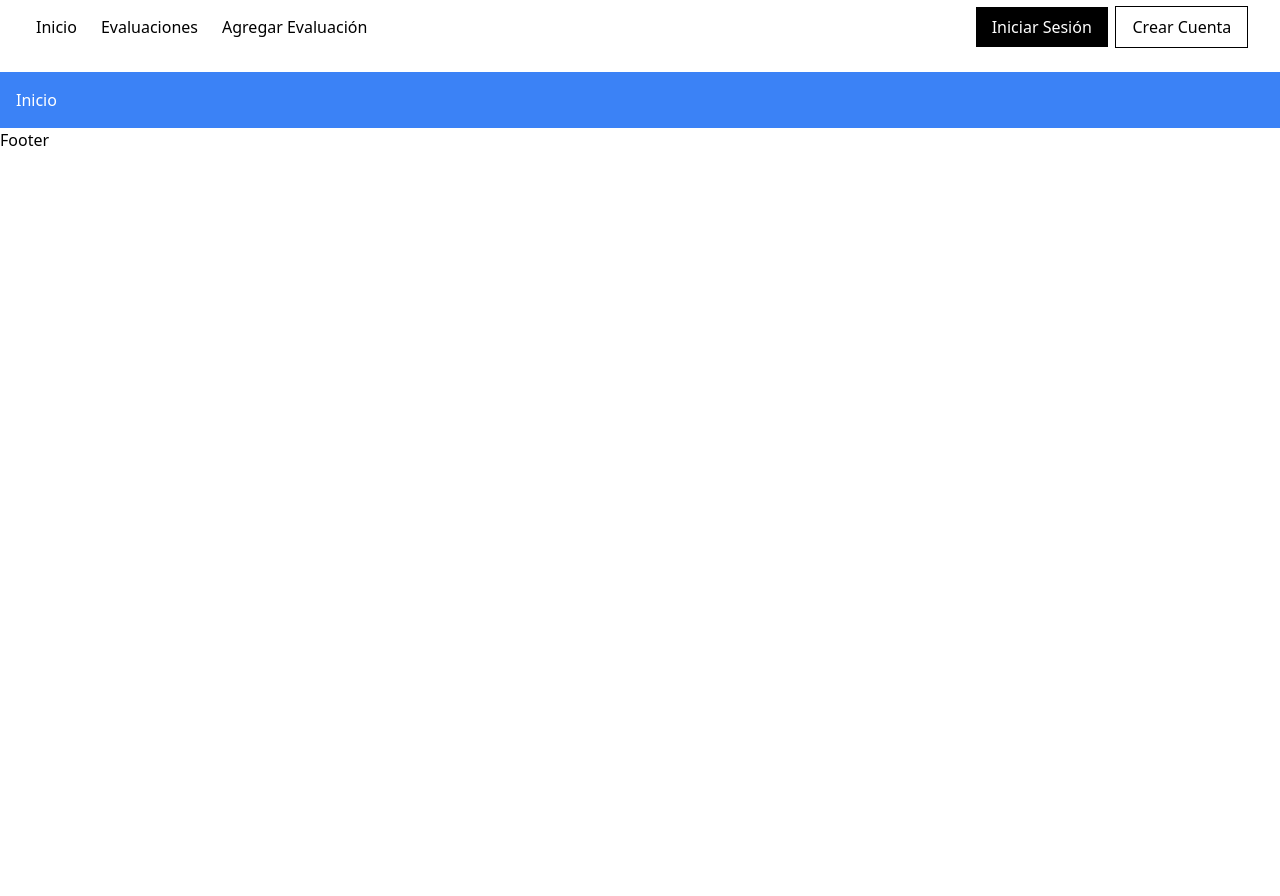
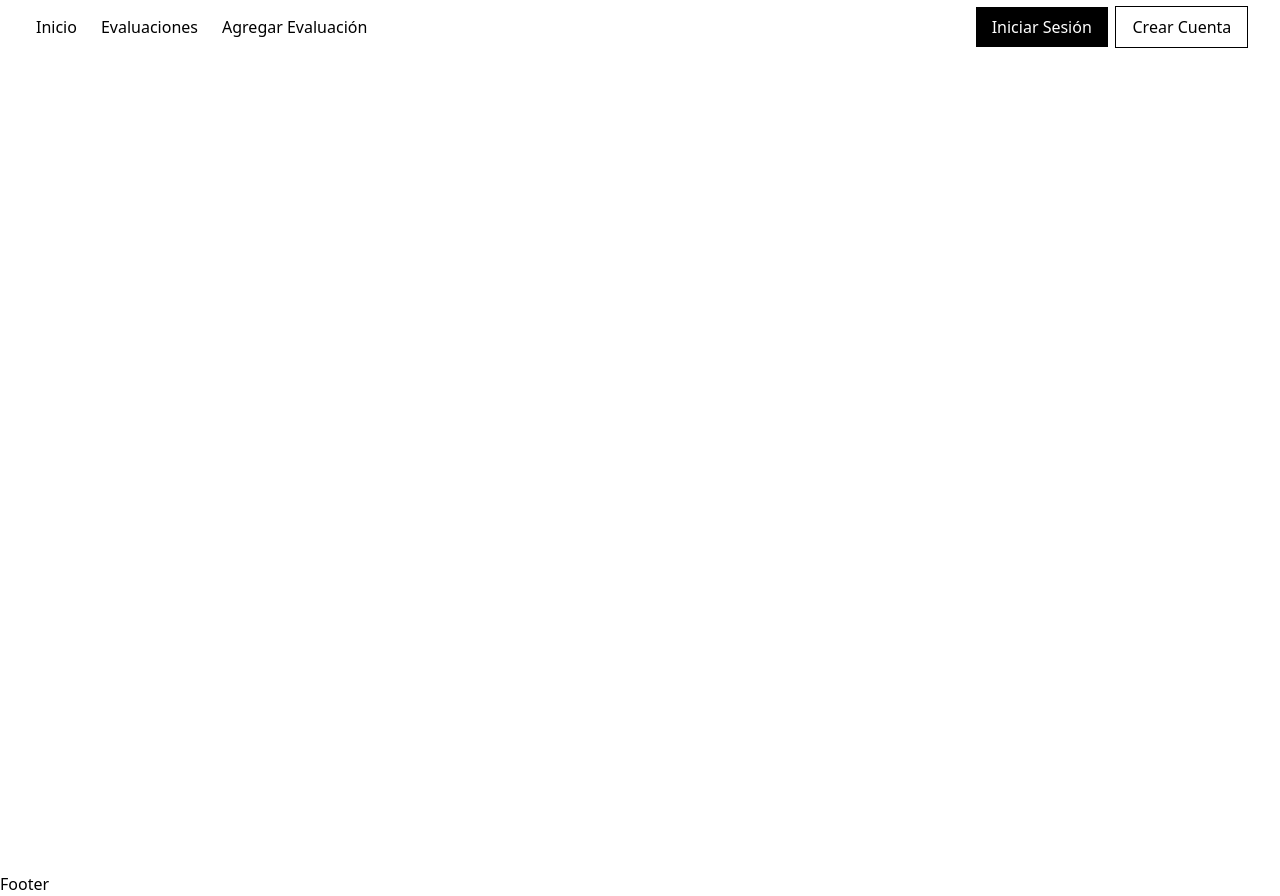
Before and after one commit to mierri/ProyectoDAW, a React (Vite) app: page / in a window 1280 px wide. Shown: the part 100-996 px from the top of the page. Before the commit the page ends 800 px from the top, so only its background shows below. Built offline with nearby package versions, Linux system fonts and the light colour scheme.

Commit message:
indicaciones html

```diff
--- a/src/home/pages/DetallesEvaluacion.jsx
+++ b/src/home/pages/DetallesEvaluacion.jsx
@@ -1,6 +1,8 @@
 
 export const DetallesEvaluacion = () => {
   return (
-    <div>DetallesEvaluacion</div>
+    <main className="min-h-screen">
+        {/* Aqui va su html */}
+    </main>
   )
 }
--- a/src/home/pages/Evaluaciones.jsx
+++ b/src/home/pages/Evaluaciones.jsx
@@ -1,6 +1,8 @@
 
 export const Evaluaciones = () => {
   return (
-    <div><h1>evaluaciones</h1></div>
+    <main className="min-h-screen">
+        {/* Aqui va su html */}
+    </main>
   )
 }
--- a/src/home/pages/FormularioEvaluacion.jsx
+++ b/src/home/pages/FormularioEvaluacion.jsx
@@ -2,6 +2,8 @@
 
 export const FormularioEvaluacion = () => {
   return (
-    <div>FormularioEvaluacion</div>
+    <main className="min-h-screen">
+        {/* Aqui va su html */}
+    </main>
   )
 }
--- a/src/home/pages/Inicio.jsx
+++ b/src/home/pages/Inicio.jsx
@@ -1,6 +1,8 @@
 
 export const Inicio = () => {
   return (
-    <div className="p-4 bg-blue-500 text-white">Inicio</div>
+    <main className="min-h-screen">
+        {/* Aqui va su html */}
+    </main>
   )
 }
--- a/src/home/ui/components/Footer.jsx
+++ b/src/home/ui/components/Footer.jsx
@@ -1,6 +1,6 @@
 
 export const Footer = () => {
   return (
-    <div>Footer</div>
+    <footer>Footer</footer>
   )
 }
```
